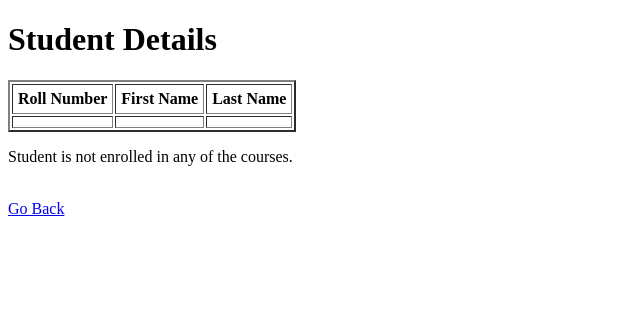
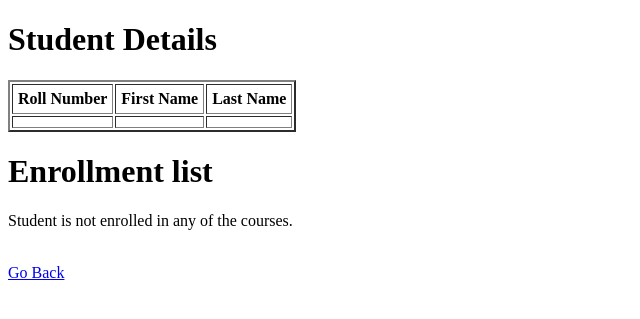
Before and after one commit to rounak161106/modern-application-development, a Flask app: page /student/1 in a window 1280 px wide. Shown: the top 319 px of the page, without its empty margins (0-640 px from the left). Run offline with Flask 3, Linux system fonts and the light colour scheme; lists and menus that the app fills with data are empty.

Commit message:
Final touch to the project

```diff
--- a/assignments/Week 5/templates/show_details.html
+++ b/assignments/Week 5/templates/show_details.html
@@ -19,8 +19,8 @@
             <td>{{stud.first_name}}</td>
         </tr>
     </table>
+    <h1>Enrollment list</h1>
     {% if stud.courses %}
-    <h1>Enrollment list</h1>
     <table id = "enroll-table" border="2" cellpadding="5">
         <tr>
             <th>S. No.</th>
```
Also changed, not shown: assignments/Week 5/instance/database.sqlite3.
